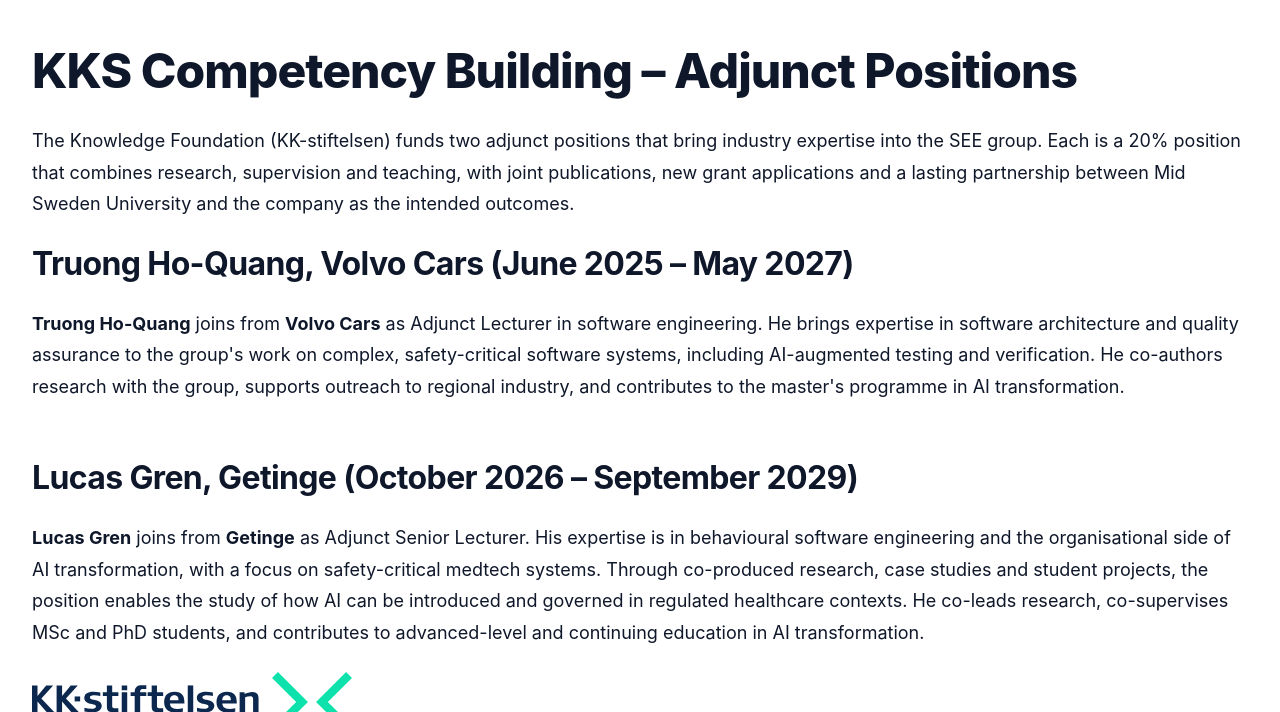
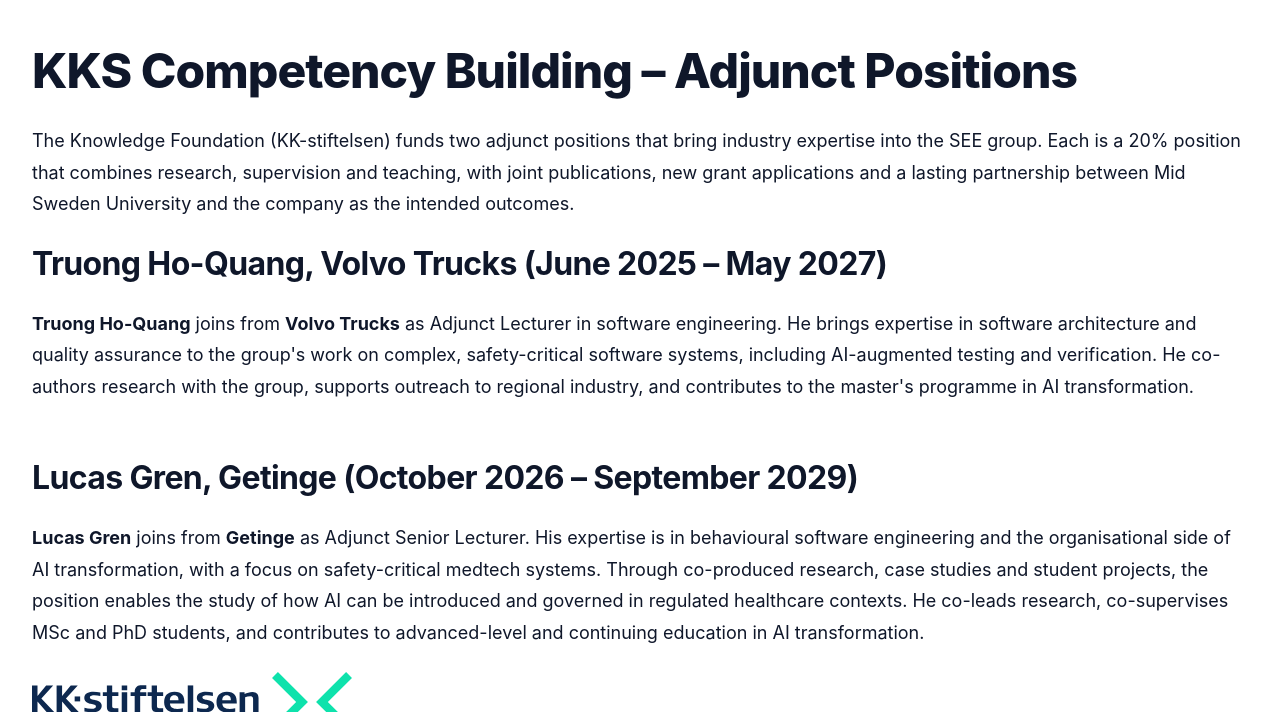
Before and after one commit to seegroup/seegroup.github.io, a Jekyll site: the page built from projects/kks-competency-building.md, in a window 1280 px wide and 900 px high, cut to the strip 188-900 px from the top of the window. Built offline with Jekyll 4.4.1, drawn with Linux system fonts in a browser that asks for light colours.

Commit message:
Show Truong Ho-Quang as coming from Volvo Trucks on the KKS page
He has moved from Volvo Cars to Volvo Trucks since the application was written.

Claude-Session: https://claude.ai/code/session_01EpZn1hpQE6sFnkjKG7DjqC

```diff
--- a/projects/kks-competency-building.md
+++ b/projects/kks-competency-building.md
@@ -6,9 +6,9 @@ title: KKS Competency Building
 
 <p>The Knowledge Foundation (KK-stiftelsen) funds two adjunct positions that bring industry expertise into the SEE group. Each is a 20% position that combines research, supervision and teaching, with joint publications, new grant applications and a lasting partnership between Mid Sweden University and the company as the intended outcomes.</p>
 
-<h2>Truong Ho-Quang, Volvo Cars (June 2025 – May 2027)</h2>
+<h2>Truong Ho-Quang, Volvo Trucks (June 2025 – May 2027)</h2>
 
-<p><b>Truong Ho-Quang</b> joins from <b>Volvo Cars</b> as Adjunct Lecturer in software engineering. He brings expertise in software architecture and quality assurance to the group's work on complex, safety-critical software systems, including AI-augmented testing and verification. He co-authors research with the group, supports outreach to regional industry, and contributes to the master's programme in AI transformation.</p>
+<p><b>Truong Ho-Quang</b> joins from <b>Volvo Trucks</b> as Adjunct Lecturer in software engineering. He brings expertise in software architecture and quality assurance to the group's work on complex, safety-critical software systems, including AI-augmented testing and verification. He co-authors research with the group, supports outreach to regional industry, and contributes to the master's programme in AI transformation.</p>
 
 <h2>Lucas Gren, Getinge (October 2026 – September 2029)</h2>
 
```
